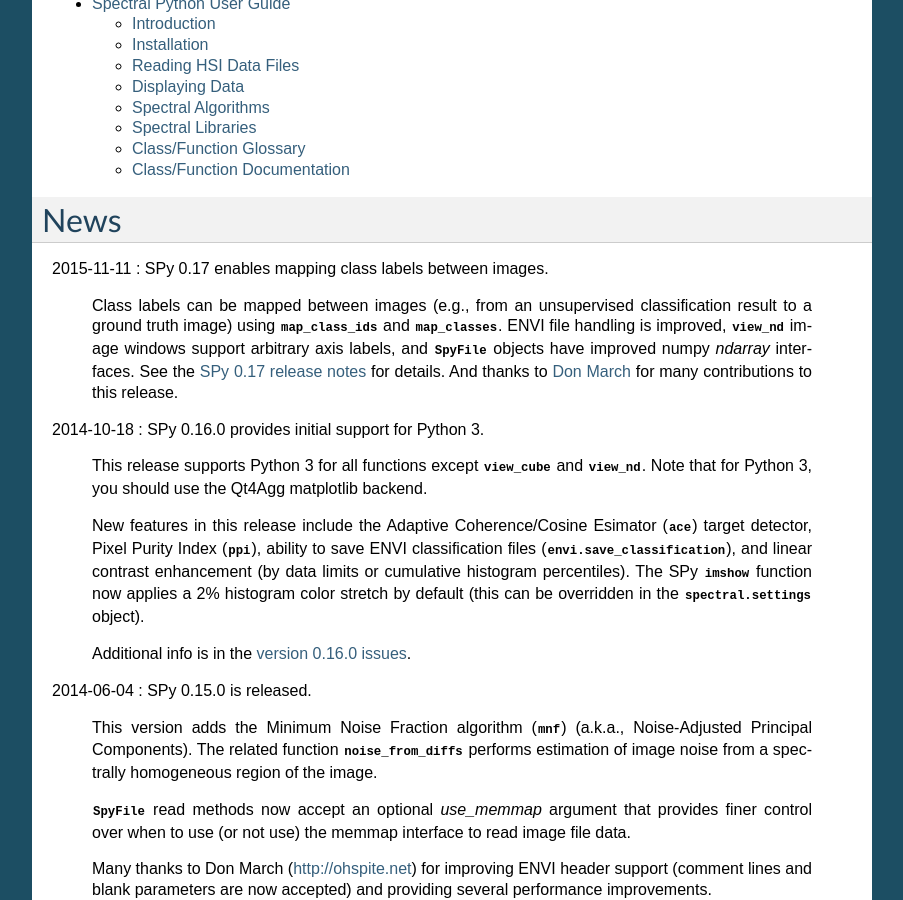
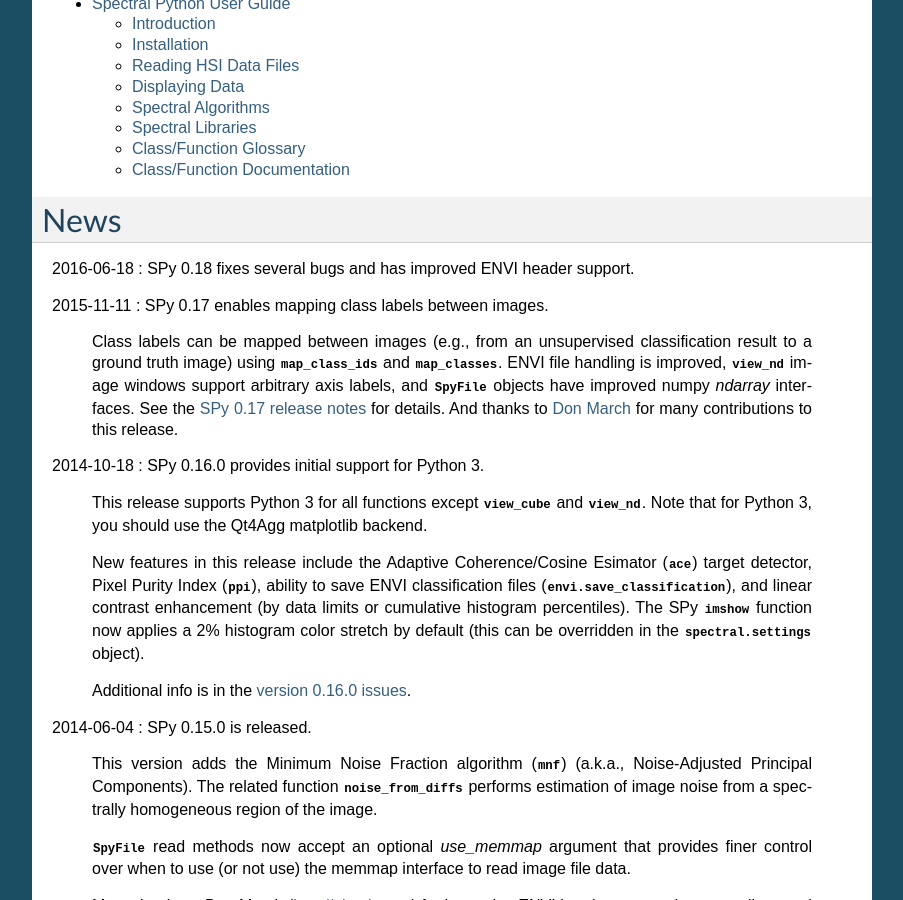
Before and after one commit to spectralpython/spectralpython.github.io, a Sphinx documentation site: the page built from sphinx/index.rst, in a window 1280 px wide and 900 px high, scrolled down 667 px. Shown: the whole window, without its empty margins (198-1101 px from the left). Built offline with Sphinx 7.4.7, drawn with Linux system fonts in a browser that asks for light colours; formulas are drawn with MathJax 3; the version number could not be read and is left out.

Commit message:
Updating for release 0.18.

```diff
--- a/sphinx/index.rst
+++ b/sphinx/index.rst
@@ -35,6 +35,8 @@ Documentation
 
 News
 ----
+
+2016-06-18 : SPy 0.18 fixes several bugs and has improved ENVI header support.
 
 2015-11-11 : SPy 0.17 enables mapping class labels between images.
 
```
